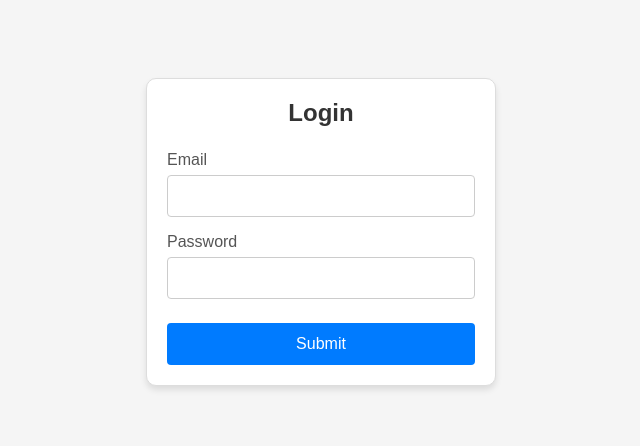
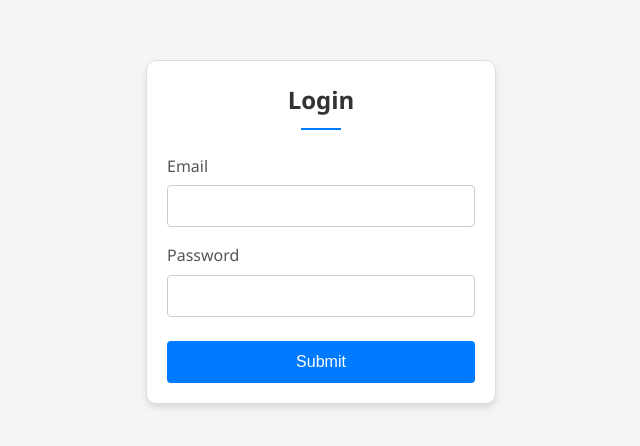
Before and after one commit to Prathuvj/login-page, a plain HTML site: page index.html in a window 1280 px wide. Shown: the part 168-614 px from the top of the page, without its empty margins (319-959 px from the left). Drawn offline with Linux system fonts and the light colour scheme.

Commit message:
Visual Enhancements

```diff
--- a/index.html
+++ b/index.html
@@ -7,21 +7,21 @@
     <link rel="stylesheet" href="styles.css">
 </head>
 <body>
-    <div class="login-container">
+    <main class="login-container">
         <div class="login-card">
             <h2>Login</h2>
-            <form class="login-form">
+            <form class="login-form" aria-label="Login Form" action="#" method="post">
                 <div class="form-group">
                     <label for="email">Email</label>
-                    <input type="email" id="email" name="email" required>
+                    <input type="email" id="email" name="email" required autocomplete="email" inputmode="email">
                 </div>
                 <div class="form-group">
                     <label for="password">Password</label>
-                    <input type="password" id="password" name="password" required>
+                    <input type="password" id="password" name="password" required autocomplete="current-password" inputmode="text">
                 </div>
                 <button type="submit" class="submit-btn">Submit</button>
             </form>
         </div>
-    </div>
+    </main>
 </body>
 </html>
--- a/styles.css
+++ b/styles.css
@@ -6,10 +6,12 @@
 }
 
 body {
-    font-family: Arial, sans-serif;
+    font-family: 'Segoe UI', Tahoma, sans-serif;
     background-color: #f5f5f5;
     height: 100vh;
     margin: 0;
+    line-height: 1.6;
+    color: #333;
 }
 
 /* Container for centering the login card */
@@ -29,7 +31,6 @@ body {
     border-radius: 10px;
     background-color: #ffffff;
     box-shadow: 0 4px 6px rgba(0, 0, 0, 0.1);
-    /* box-sizing: border-box is inherited from * selector */
 }
 
 /* Centered heading */
@@ -38,6 +39,15 @@ body {
     margin-bottom: 24px;
     color: #333;
     font-size: 24px;
+    position: relative;
+}
+
+.login-card h2::after {
+    content: "";
+    display: block;
+    width: 40px;
+    margin: 8px auto 0;
+    border-bottom: 2px solid #007bff;
 }
 
 /* Form styling */
@@ -65,13 +75,17 @@ body {
     border: 1px solid #ccc;
     border-radius: 4px;
     font-size: 14px;
-    transition: border-color 0.3s ease;
+    transition: all 0.3s ease;
 }
 
 .form-group input:focus {
     outline: none;
     border-color: #007bff;
     box-shadow: 0 0 0 2px rgba(0, 123, 255, 0.25);
+}
+
+.form-group input:focus-visible {
+    outline: 2px dashed #007bff;
 }
 
 /* Full-width submit button */
@@ -108,3 +122,10 @@ body {
         max-width: 350px;
     }
 }
+
+@media (max-height: 400px) {
+    .login-container {
+        align-items: flex-start;
+        padding-top: 40px;
+    }
+}
```
